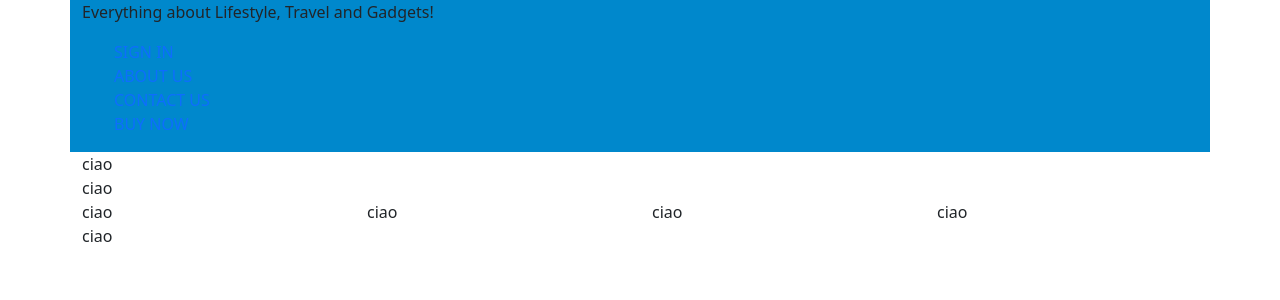
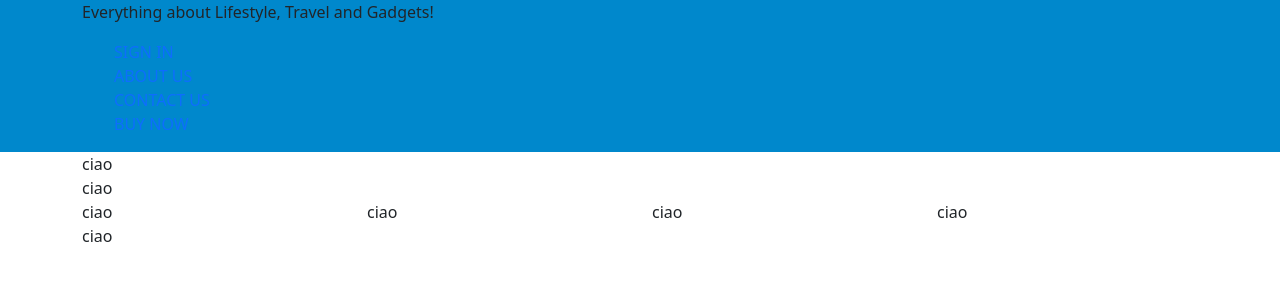
Before and after one commit to Fabiofljf/proj-html-vuejs, a Vue app: page / in a window 1280 px wide. Shown: the top 300 px of the page. Built offline with nearby package versions, Linux system fonts and the light colour scheme; the HTML template or start-up script is replaced by a standard one.

Commit message:
Add Header - Edit menu

```diff
--- a/src/App.vue
+++ b/src/App.vue
@@ -1,26 +1,40 @@
 <template>
   <div id="app">
     <div id="site_header">
+      <div id="menu" class="bg-mare">
         <div class="container">
-          <div class="row flex-column">
-            <div class="col bg-mare">
+          <div class="row">
+            <div class="col">
               <p>Everything about Lifestyle, Travel and Gadgets!</p>
               <div class="menu">
                 <ul>
-                  <li class="text-uppercase" v-for="(listitem, index) in menu" :key="index">
-                    <a :href="listitem.id">{{listitem.point}}</a>
+                  <li
+                    class="text-uppercase"
+                    v-for="(listitem, index) in menu"
+                    :key="index"
+                  >
+                    <a :href="listitem.id">{{ listitem.point }}</a>
                   </li>
                 </ul>
               </div>
               <!-- /.menu -->
             </div>
             <!-- /.col -->
+          </div>
+        </div>
+      </div>
+      <!-- /#menu -->
+      <div class="navbar_menu">
+        <div class="container">
+          <div class="row flex-column">
             <div class="col">ciao</div>
             <!-- /.col -->
             <div class="col">ciao</div>
             <!-- /.col -->
           </div>
         </div>
+      </div>
+      <!-- /.navbar_menu -->
     </div>
     <!-- /#site_header -->
 
@@ -55,7 +69,7 @@
 //import SiteFooter from './components/SiteFooter.vue'
 
 export default {
-  name: 'App',
+  name: "App",
   components: {
     //SiteHeader,
     //SiteMain,
@@ -65,25 +79,27 @@ export default {
     return {
       menu: [
         {
-          id: '#sign_in',
-          point: 'sign in'
+          id: "#sign_in",
+          point: "sign in",
         },
         {
-          id: '#about_us',
-          point: 'about us'
-        },{
-          id: '#contact_us',
-          point: 'contact us'
-        },{
-          id: '#buy_now',
-          point: 'buy now'
+          id: "#about_us",
+          point: "about us",
         },
-      ]
-    }
-  }
-}
+        {
+          id: "#contact_us",
+          point: "contact us",
+        },
+        {
+          id: "#buy_now",
+          point: "buy now",
+        },
+      ],
+    };
+  },
+};
 </script>
 
 <style lang="scss">
-@import '@/assets/scss/style.scss'
+@import "@/assets/scss/style.scss";
 </style>
```
Lines whose indentation alone changed are shown as unchanged.
